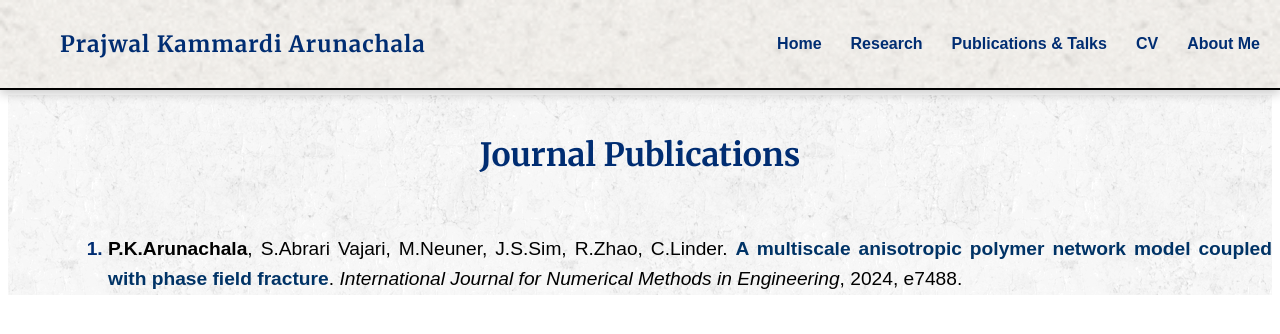
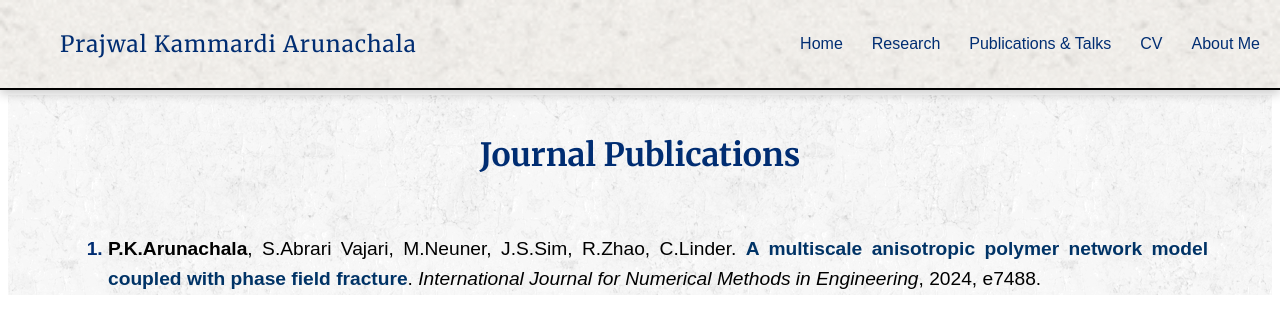
Before and after one commit to prajwalka/prajwalka.github.io, a Jekyll site: the page built from publications.md, in a window 1280 px wide. Shown: the top 334 px of the page. Built offline with Jekyll 4.4.1, drawn with Linux system fonts in a browser that asks for light colours; some web fonts are replaced.

Commit message:
Updating homepage

```diff
--- a/assets/style.css
+++ b/assets/style.css
@@ -24,7 +24,6 @@ header {
   margin: 0;
   padding: 30px 60px;
   color: #002D72;
-  font-weight: 600;
   display: flex;
   align-items: center;
   justify-content: space-between;
@@ -34,7 +33,7 @@ header {
 header .site-title {
   font-family: 'Merriweather', serif;
   font-size: 1.4em;
-  font-weight: 600;
+  font-weight: 400;
   color: #002D72;
   text-decoration: none;
   letter-spacing: 1px;
@@ -63,7 +62,7 @@ nav a {
   text-decoration: none;
   margin-left: 25px;
   color: #002D72;
-  font-weight: 600;
+  font-weight: 400;
   transition: color 0.3s ease, transform 0.2s ease, font-weight 0.2s ease;
 }
 
@@ -184,7 +183,7 @@ p {
   text-align: justify;
   line-height: 1.6; /* Adjust line height for better readability */
   color: #000000;
-  max-width: 1400px; /* Limit width for better text readability */
+  max-width: 1200px; /* Limit width for better text readability */
 }
 
 .publication-list {
```
